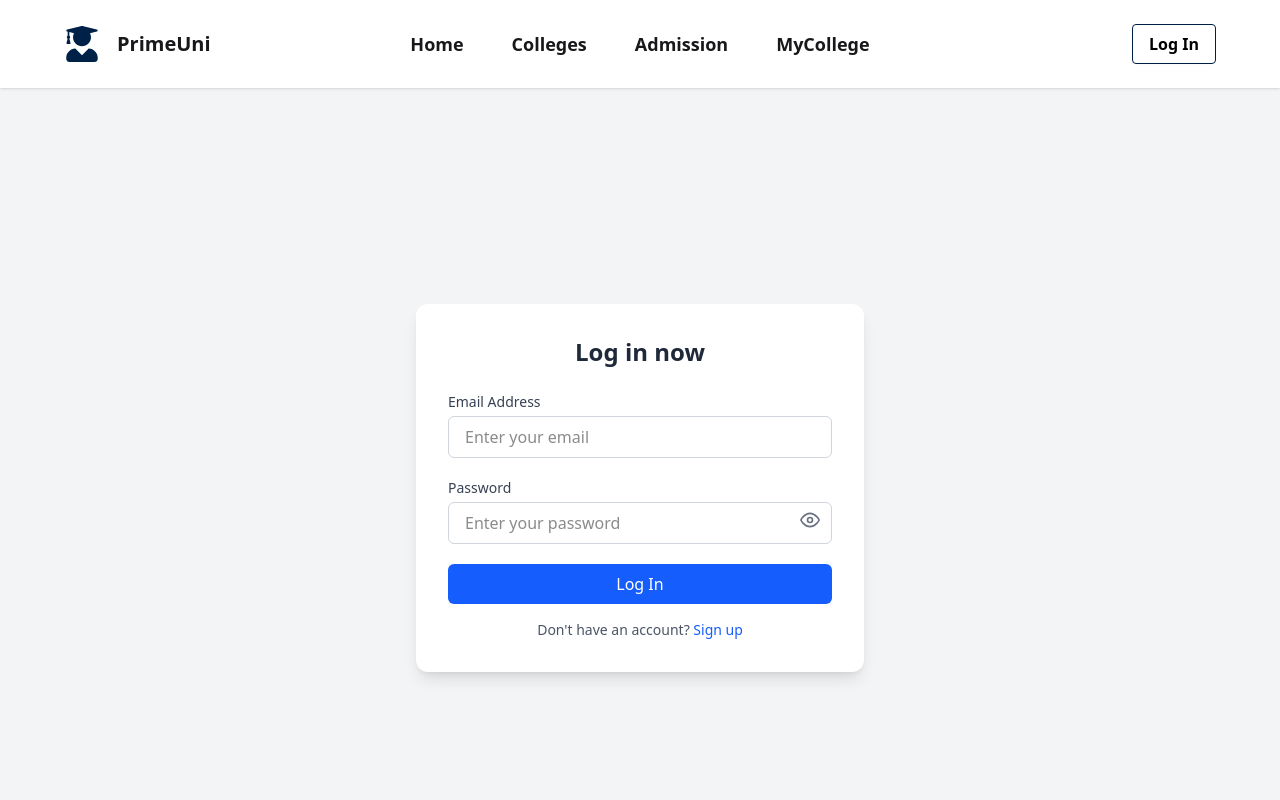
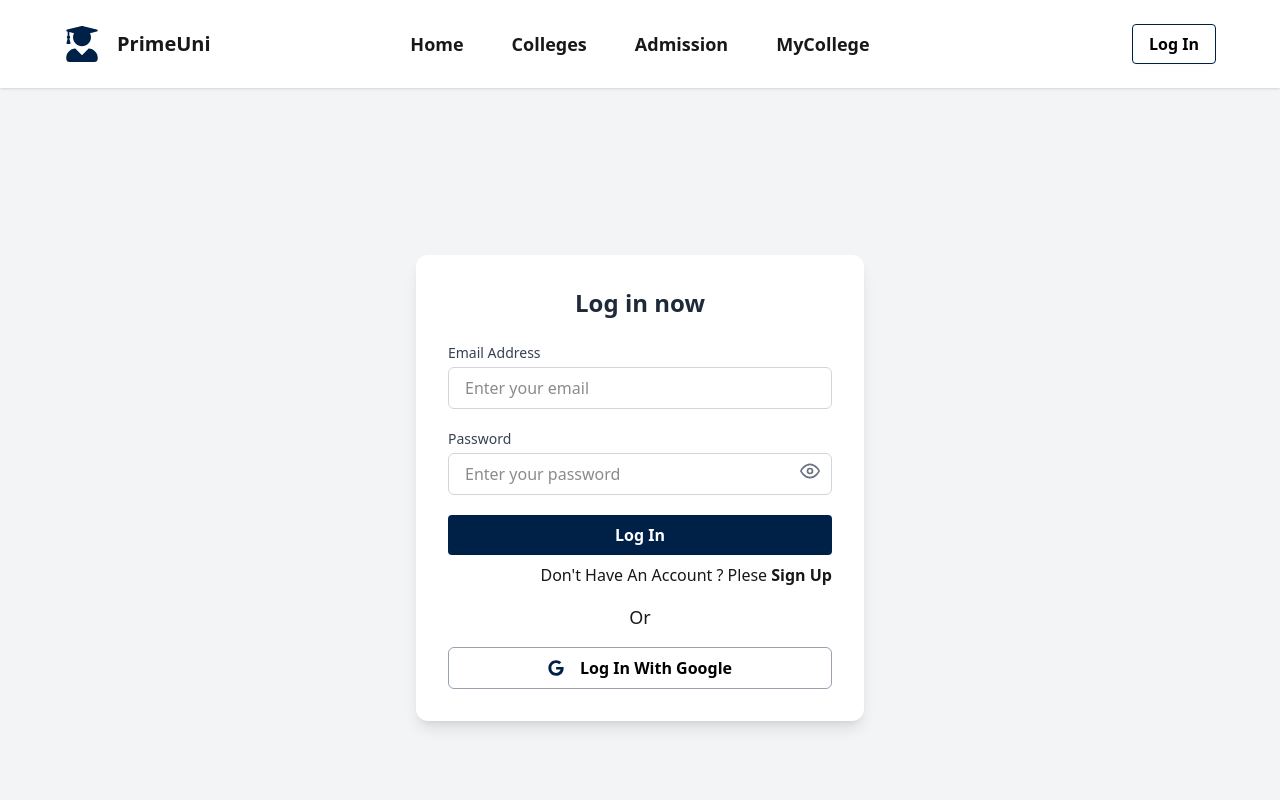
Before and after one commit to Md-Shorif-200/PrimeUni-Client-Repo, a Next.js app: page /LogIn in a window 1280 px wide. Shown: the top 800 px of the page. Built offline with nearby package versions, Linux system fonts and the light colour scheme; no server answers.

Commit message:
implement search system

```diff
--- a/src/Context/AuthProvider.jsx
+++ b/src/Context/AuthProvider.jsx
@@ -5,8 +5,10 @@ import { app } from '../../firebase.init';
 import {
     createUserWithEmailAndPassword,
   getAuth,
+  GoogleAuthProvider,
   onAuthStateChanged,
   signInWithEmailAndPassword,
+  signInWithPopup,
   signOut,
   updateProfile,
 
@@ -21,6 +23,7 @@ const AuthProvider = ({children}) => {
 
 const [user,setUser] = useState('');
 const axiosSecure = useAxisSecure()
+  const googleProvider = new GoogleAuthProvider();
   console.log(user);
 
 
@@ -69,19 +72,26 @@ const signUp = (email,password)=> {
     return signInWithEmailAndPassword(auth, email, password);
   };
 
-//   // google logIn system
+  // google logIn system
 const logout = () => {
    return signOut(auth)
 }
 
 
-//   // update profile
+  // update profile
     const updateUserProfile = (name,image) => {
 return updateProfile(auth.currentUser , {
     displayName : name,
     photoURL : image
 })
     }
+
+
+    // google logIn system
+
+  const googleLogIn = () => {
+    return signInWithPopup(auth, googleProvider);
+  };
 
 
 
@@ -96,7 +106,8 @@ const authInfo = {
       signUp,
       updateUserProfile,
       logIn,
-      logout
+      logout,
+      googleLogIn
 }
 
 
--- a/src/HomePage/Searchbar.jsx
+++ b/src/HomePage/Searchbar.jsx
@@ -1,19 +1,63 @@
-import React from 'react';
+"use client";
+
+import useColleges from "@/Hooks/useColleges";
+import React, { useState } from "react";
 import { IoSearch } from "react-icons/io5";
+import { useRouter } from "next/navigation";
 
 const Searchbar = () => {
+  const [colleges] = useColleges();
+  const [query, setQuery] = useState("");
+  const [filtered, setFiltered] = useState([]);
+  const router = useRouter();
+
+  const handleSearch = (e) => {
+    const value = e.target.value;
+    setQuery(value);
+
+    if (value.length > 0) {
+      const results = colleges.filter((college) =>
+        college.name.toLowerCase().includes(value.toLowerCase())
+      );
+      setFiltered(results);
+    } else {
+      setFiltered([]);
+    }
+  };
+
+  const handleSelect = (college) => {
+    setQuery("");
+    setFiltered([]);
+    router.push(`/AllCollege/${college._id}`); // details page
+  };
+
   return (
-    <div className='w-full h-[120px] primary_bg_color flex justify-center items-center'>
+    <div className="w-full h-[120px] primary_bg_color flex justify-center items-center">
       <div className="w-[35%] bg-white relative rounded-md">
         <input
           type="search"
-          required
+          value={query}
+          onChange={handleSearch}
           placeholder="Search your College"
-          className='w-full pl-12 pr-4 py-3 rounded-md  text-black font-semibold text-lg focus:outline-none '
+          className="w-full pl-12 pr-4 py-3 rounded-md text-black font-semibold text-lg focus:outline-none"
         />
-        <div className='absolute top-1/2 left-4 transform -translate-y-1/2 text-gray-500'>
-          <IoSearch className='text-2xl' />
+        <div className="absolute top-1/2 left-4 transform -translate-y-1/2 text-gray-500">
+          <IoSearch className="text-2xl" />
         </div>
+
+        {filtered.length > 0 && (
+          <ul className="absolute z-20 w-full bg-white border rounded-md mt-1 max-h-60 overflow-y-auto shadow-lg">
+            {filtered.map((college) => (
+              <li
+                key={college._id}
+                onClick={() => handleSelect(college)}
+                className="px-4 py-2 hover:bg-gray-100 cursor-pointer text-black font-medium"
+              >
+                {college.name}
+              </li>
+            ))}
+          </ul>
+        )}
       </div>
     </div>
   );
--- a/src/app/LogIn/page.jsx
+++ b/src/app/LogIn/page.jsx
@@ -6,10 +6,15 @@ import { FiEye, FiEyeOff } from "react-icons/fi";
 import toast from "react-hot-toast";
 import useAuth from "@/Hooks/useAuth";
 import Link from "next/link";
+import SocialLogIn from "../SocialLogIn/page";
+import { useRouter } from "next/navigation";
+
+
 
 const logInForm = () => {
   const { logIn } = useAuth();
   const [showPassword, setShowPassword] = useState(false);
+  const router = useRouter()
 
   const {
     register,
@@ -24,6 +29,7 @@ const logInForm = () => {
       await logIn(data.email, data.password);
       toast.success("Logged in successfully!");
       reset();
+      router.push('/')
     } catch (error) {
       console.error(error);
       toast.error("Login failed!");
@@ -81,16 +87,16 @@ const logInForm = () => {
             <button
               type="submit"
 
-              className="w-full bg-blue-600 text-white py-2 rounded-md hover:bg-blue-700 transition duration-200"
+              className="w-full bg-[#002147]  text-white font-semibold py-2 px-4 rounded"
             >
               {isSubmitting ? " Submitting..." : "Log In"}
             </button>
           </div>
         </form>
 
-        <p className="mt-4 text-sm text-center text-gray-600">
-          Don't have an account? <Link  href="/SignUp" className="text-blue-600 font-medium hover:underline">Sign up</Link>
-        </p>
+        <h2 className=' capitalize text-base mt-2 text-end'> don't have an account ? plese <span className='font-semibold'> <Link href='/SignUp'>Sign Up</Link> </span> </h2>
+                          <p className='text-lg capitalize my-4 text-center'>or</p>
+                           <SocialLogIn></SocialLogIn>
       </div>
     </div>
   );
--- a/src/app/SignUp/page.jsx
+++ b/src/app/SignUp/page.jsx
@@ -1,8 +1,11 @@
 "use client";
 import useAuth from '@/Hooks/useAuth';
+import Link from 'next/link';
 import React from 'react';
 import { useForm } from 'react-hook-form';
 import toast from 'react-hot-toast';
+import SocialLogIn from '../SocialLogIn/page';
+import { useRouter } from 'next/navigation';
 
 
 const signUpForm = () => {
@@ -14,6 +17,7 @@ const signUpForm = () => {
   } = useForm();
 
       const {signUp,updateUserProfile} =  useAuth() // context api
+      const  router = useRouter()
 
 
   const onSubmit = async(data) => {
@@ -25,6 +29,7 @@ const signUpForm = () => {
 
              toast.success('sign up successfully')
              reset();
+             router('/')
 
 
       } catch (error) {
@@ -93,7 +98,7 @@ const signUpForm = () => {
         <div>
           <button
             type="submit"
-            className="w-full bg-blue-600 hover:bg-blue-700 text-white font-semibold py-2 px-4 rounded"
+            className="w-full bg-[#002147]  text-white font-semibold py-2 px-4 rounded"
           >
                   {
                     isSubmitting ? 'Submitting....' : 'Sign Up'
@@ -101,6 +106,9 @@ const signUpForm = () => {
           </button>
         </div>
       </form>
+                              <h2 className=' capitalize text-base mt-2 text-end'> Already have an account ? plese <span className='font-semibold'> <Link href='/LogIn'>Log In</Link> </span> </h2>
+                   <p className='text-lg capitalize my-4 text-center'>or</p>
+                    <SocialLogIn></SocialLogIn>
     </div>
   );
 };
--- /dev/null
+++ b/src/app/SocialLogIn/page.jsx
@@ -0,0 +1,34 @@
+"use client"
+import React from "react";
+import { FaGoogle } from "react-icons/fa";
+import toast from "react-hot-toast";
+import useAuth from "@/Hooks/useAuth";
+import { useRouter } from "next/navigation";
+
+
+const SocialLogIn = () => {
+  const { googleLogIn } = useAuth();
+  const router = useRouter()
+
+
+  const handleGoogleLogIn = async () => {
+    try {
+      const result = await googleLogIn();
+      toast.success("log In successfully")
+      router.push('/')
+    } catch (error) {
+      toast.error(error.message);
+    }
+  };
+
+  return (
+    <button
+      className="w-full bg-white text-black border border-gray-400 py-2 px-4 rounded-md flex justify-center items-center gap-x-4 font-semibold cursor-pointer"
+      onClick={handleGoogleLogIn}
+    >
+      <FaGoogle className="primary_text_color"></FaGoogle> Log In With Google
+    </button>
+  );
+};
+
+export default SocialLogIn;
--- a/src/app/layout.js
+++ b/src/app/layout.js
@@ -17,7 +17,7 @@ const geistMono = Geist_Mono({
 });
 
 export const metadata = {
-  title: "Create Next App",
+  title: "prime-uni",
   description: "Generated by create next app",
 };
 
```
